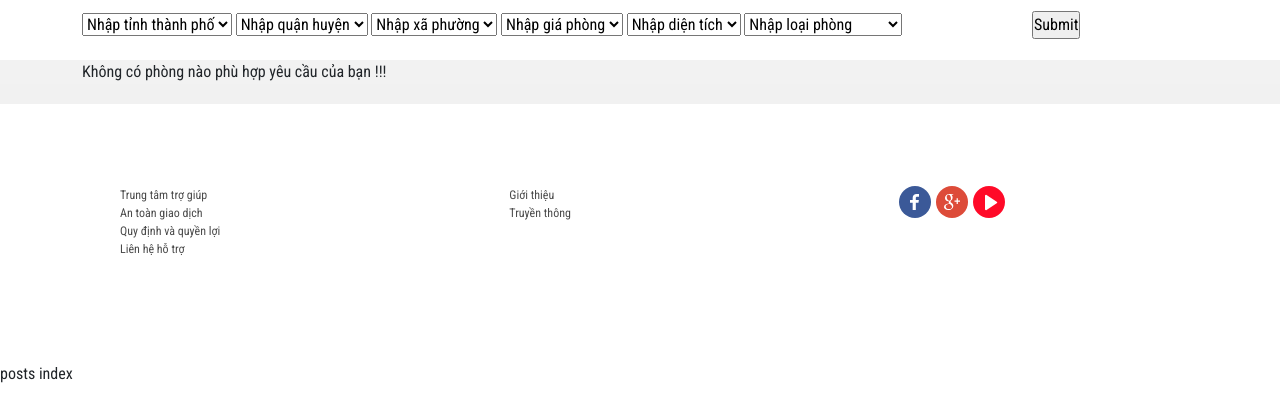
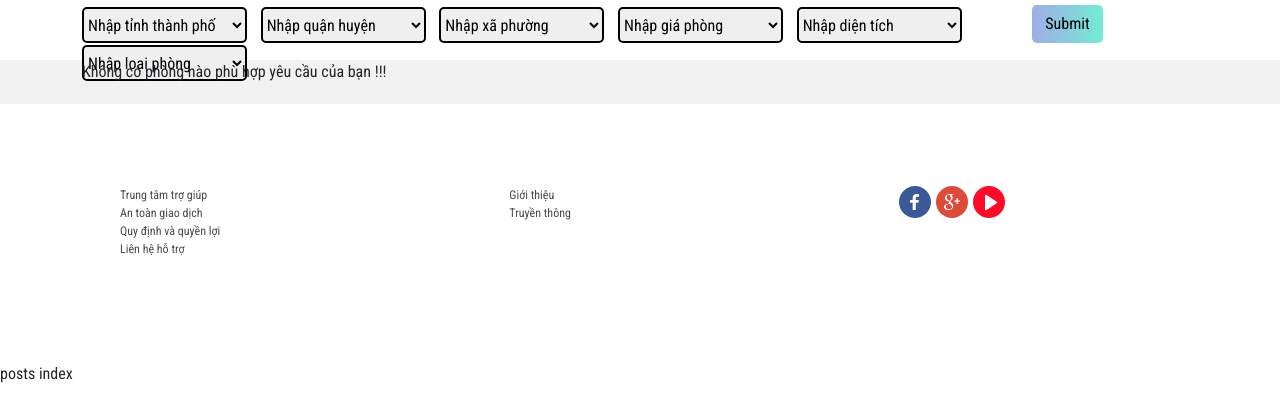
Before and after one commit to HaiNamNguyen3012/B-i-t-p-l-n-web, a PHP site: page /index.php?controller=posts in a window 1280 px wide. Shown: the part 125-545 px from the top of the page. Run offline with PHP 8.4, Linux system fonts and the light colour scheme; data that the repository does not hold is empty; some libraries are stand-ins or nearby versions.

Commit message:
Update nguoichothue.css

```diff
--- a/assets/stylesheets/nguoichothue.css
+++ b/assets/stylesheets/nguoichothue.css
@@ -141,58 +141,29 @@ header .down .right a {
     align-items: center;
 }
 
-.filter .filter-children .filter-children-children button {
-    width: 80px;
-    height: 36px;
-    display: flex;
-    align-items: center;
-    background: #ffffff;
-    border: 1.5px solid black;
-    border-radius: 4px;
+.filter .filter-children .select {
+    height: 40px;
 }
 
-.filter .filter-children .filter-children-children button i {
-    width: 45px;
-    padding-left: 5px;
-    padding-right: 5px;
+.filter .filter-children .select select {
+    width: 165px;
+    height: 36px;
+    border: 2px solid black;
+    border-radius: 5px;
+    margin-right: 10px;
+    margin-top: 2px;
 }
 
-.filter .filter-children .filter-children-children button p {
-    margin: 0;
+.filter .filter-children .submit {
+    height: 40px;
 }
 
-.filter .filter-children .city #city {
-    width: 75%;
-    height: 36px;
-    margin-left: 12px;
-    padding: 5px;
-    border: 1.5px solid black;
-    border-radius: 4px;
-}
-
-.filter .filter-children .price #price {
-    width: 70px;
-    height: 36px;
-    background: #ffffff;
-    border: 1.5px solid black;
-    border-radius: 4px;
-}
-
-.filter .filter-children .square #square {
-    width: 70px;
-    height: 36px;
-    background: #ffffff;
-    border: 1.5px solid black;
-    border-radius: 4px;
-}
-
-.filter .filter-children .type-room #type-room {
-    width: 125px;
-    height: 36px;
-    margin-left: 12px;
-    padding: 5px;
-    border: 1.5px solid black;
-    border-radius: 4px;
+.filter .filter-children .submit input {
+    width: 100%;
+    height: 38px;
+    border: none;
+    border-radius: 5px;
+    background-image: linear-gradient(to left, #74ebd5, #9face6);
 }
 
 
@@ -373,6 +344,22 @@ header .down .right a {
 }
 
 
+/* pagination */
+
+.pagination {
+    display: flex;
+    align-items: center;
+}
+
+.pagination a {
+    text-decoration: none;
+    border: none;
+    text-align: center;
+    color: #000000;
+    padding: 8px 16px;
+}
+
+
 /* footer */
 
 footer p {
```
